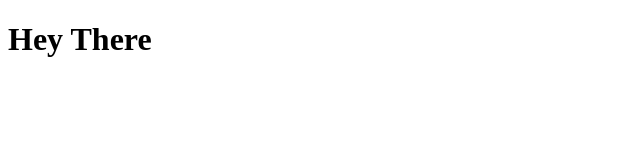
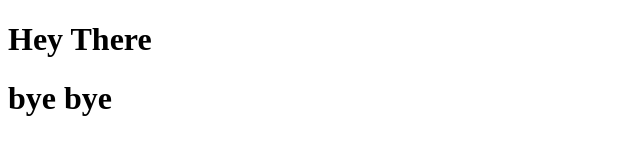
Before and after one commit to Devin-Snell/demo, a plain HTML site: page index.html in a window 1280 px wide. Shown: the whole page, without its empty margins (0-640 px from the left). Drawn offline with Linux system fonts and the light colour scheme.

Commit message:
Another h1 tag added in html

```diff
--- a/index.html
+++ b/index.html
@@ -8,5 +8,6 @@
 </head>
 <body>
     <h1>Hey There</h1>
+    <h1>bye bye</h1>
 </body>
 </html>
```
